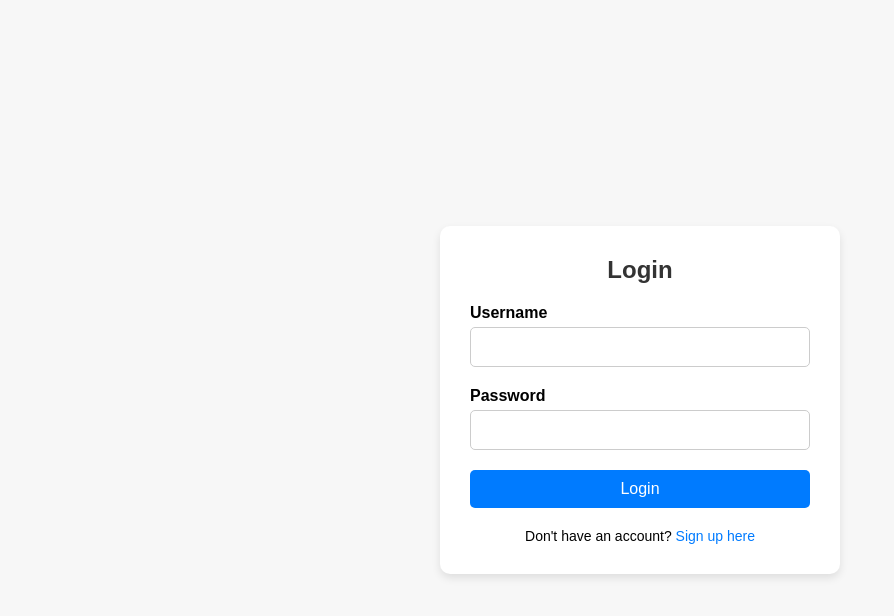
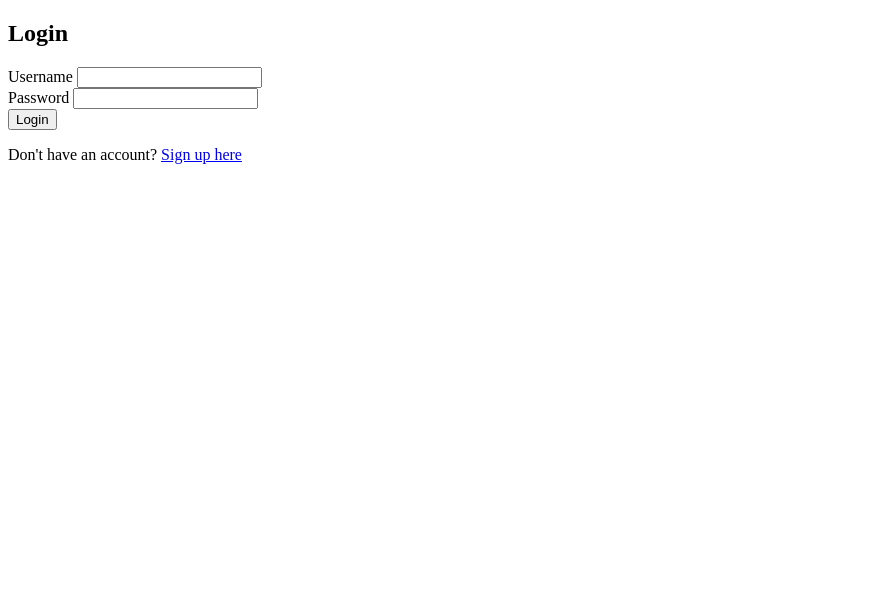
Before and after one commit to sai-attunuri/SaiDevHub, a plain HTML site: page index.html in a window 1280 px wide. Shown: the whole page, without its empty margins (0-894 px from the left). Drawn offline with Linux system fonts and the light colour scheme.

Commit message:
Add files via upload

```diff
--- a/styles.css
+++ b/styles.css
@@ -1,65 +1,45 @@
-/* Reset some default styles */
-* {
-    margin: 0;
-    padding: 0;
-    box-sizing: border-box;
-}
-
-body {
-    font-family: 'Arial', sans-serif;
-    background-color: #f7f7f7;
-    display: flex;
-    justify-content: center;
-    align-items: center;
-    height: 100vh;
-}
-
-.login-container {
+/* Styles for Sign Up page */
+.signup-container {
     background-color: white;
     padding: 30px;
     border-radius: 10px;
     box-shadow: 0px 4px 8px rgba(0, 0, 0, 0.1);
     width: 100%;
     max-width: 400px;
+    margin: 100px auto;
     text-align: center;
 }
 
-h2 {
+.signup-container h2 {
     margin-bottom: 20px;
     color: #333;
 }
 
-.input-group {
+.signup-container .input-group {
     margin-bottom: 20px;
     text-align: left;
 }
 
-label {
+.signup-container label {
     display: block;
     margin-bottom: 5px;
     font-weight: bold;
 }
 
-input[type="text"],
-input[type="password"] {
+.signup-container input[type="text"],
+.signup-container input[type="email"],
+.signup-container input[type="tel"] {
     width: 100%;
     padding: 10px;
     border: 1px solid #ccc;
     border-radius: 5px;
     font-size: 16px;
-    transition: 0.2s ease;
 }
 
-input[type="text"]:focus,
-input[type="password"]:focus {
-    border-color: #007BFF;
-    outline: none;
-}
-
-.login-button {
+.signup-button {
     width: 100%;
     padding: 10px;
-    background-color: #007BFF;
+    background-color: #28a745;
     color: white;
     border: none;
     border-radius: 5px;
@@ -68,20 +48,6 @@ input[type="password"]:focus {
     transition: background-color 0.3s ease;
 }
 
-.login-button:hover {
-    background-color: #0056b3;
+.signup-button:hover {
+    background-color: #218838;
 }
-
-.signup-link {
-    margin-top: 20px;
-    font-size: 14px;
-}
-
-.signup-link a {
-    color: #007BFF;
-    text-decoration: none;
-}
-
-.signup-link a:hover {
-    text-decoration: underline;
-}
```
Also changed, not shown: signup.html (added, +35 -0 lines).
